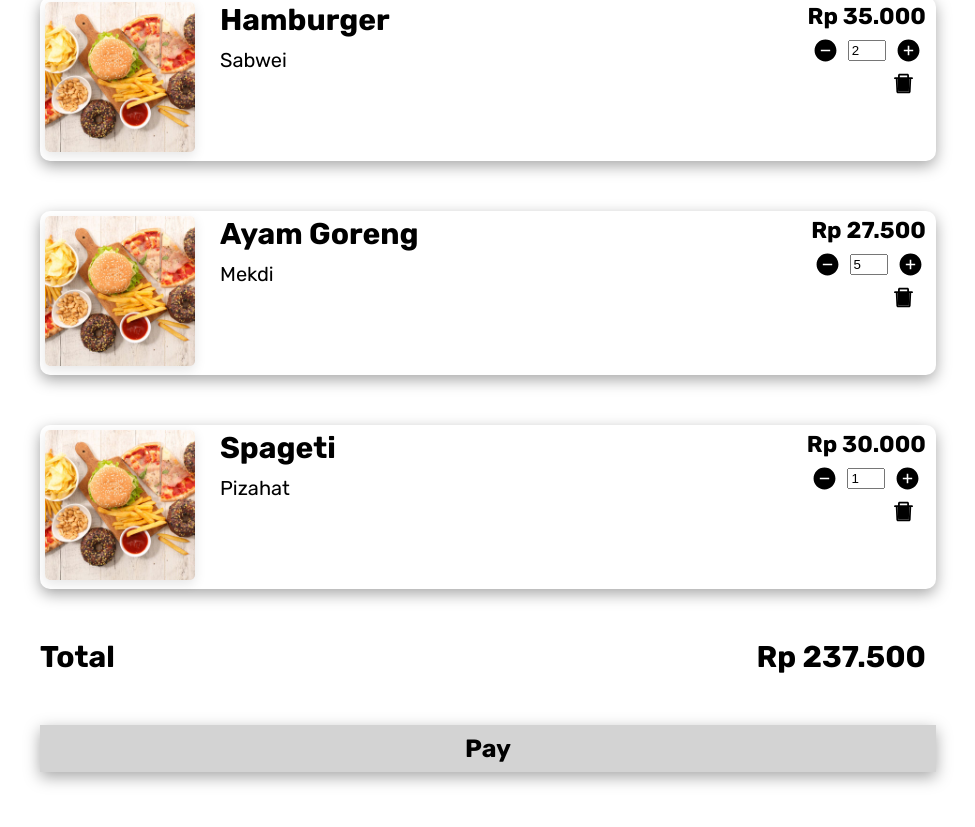
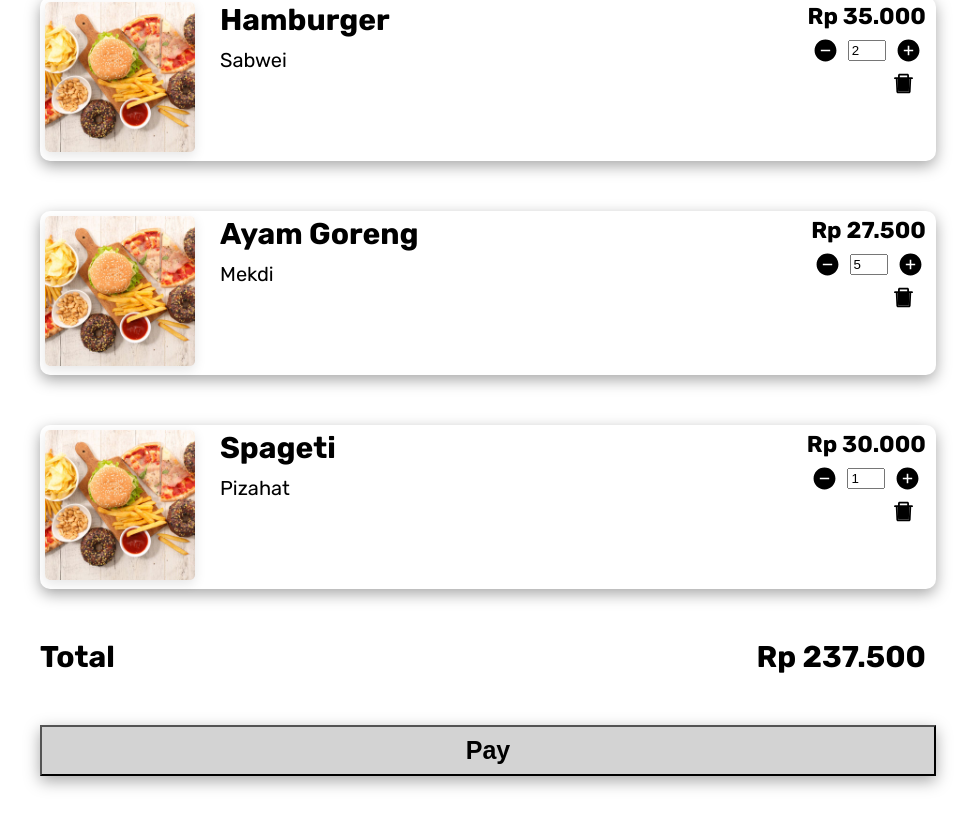
Before and after one commit to jsaonn/law-b7, a React (Create React App) app: page /cart in a window 1280 px wide. Shown: the part 221-1048 px from the top of the page, without its empty margins (152-1127 px from the left). Built offline with nearby package versions, Linux system fonts and the light colour scheme; sample sign-in values are in the browser's storage.

Commit message:
add payment UI

```diff
--- /dev/null
+++ b/src/components/PaymentButton.js
@@ -0,0 +1,28 @@
+import React, { useEffect } from "react";
+
+const PaymentButton = ({ styling }) => {
+  useEffect(() => {
+    const midtransScriptUrl = "https://app.sandbox.midtrans.com/snap/snap.js";
+    const myMidtransClientKey = "SB-Mid-client-uXK-LaKryIf4xHNg";
+
+    let scriptTag = document.createElement("script");
+    scriptTag.src = midtransScriptUrl;
+
+    document.body.appendChild(scriptTag);
+    return () => {
+      document.body.removeChild(scriptTag);
+    };
+  }, []);
+
+  const handlePay = () => {
+    window.snap.pay('1e77663e-3d55-478a-99bd-9d14e79d879f')
+  };
+
+  return (
+    <button className={styling} onClick={handlePay}>
+      Pay
+    </button>
+  );
+};
+
+export default PaymentButton;
--- a/src/pages/cart/Cart.js
+++ b/src/pages/cart/Cart.js
@@ -2,6 +2,7 @@ import React, { useEffect, useState } from "react";
 import styles from "./Cart.module.css";
 import menuPict from "../../assets/menu-img.jpg";
 import { CartMenuCard } from "./CartMenuCard";
+import PaymentButton from "../../components/PaymentButton";
 
 const Cart = () => {
     const dummy = [
@@ -104,9 +105,7 @@ const Cart = () => {
                                         </div>
                                     </div>
                                 </div>
-                                <div className={`${styles.payButton}`}>
-                                    Pay
-                                </div>
+                                <PaymentButton styling={`${styles.payButton}`} />
                             </>
                         ) : (
                             <>
```
